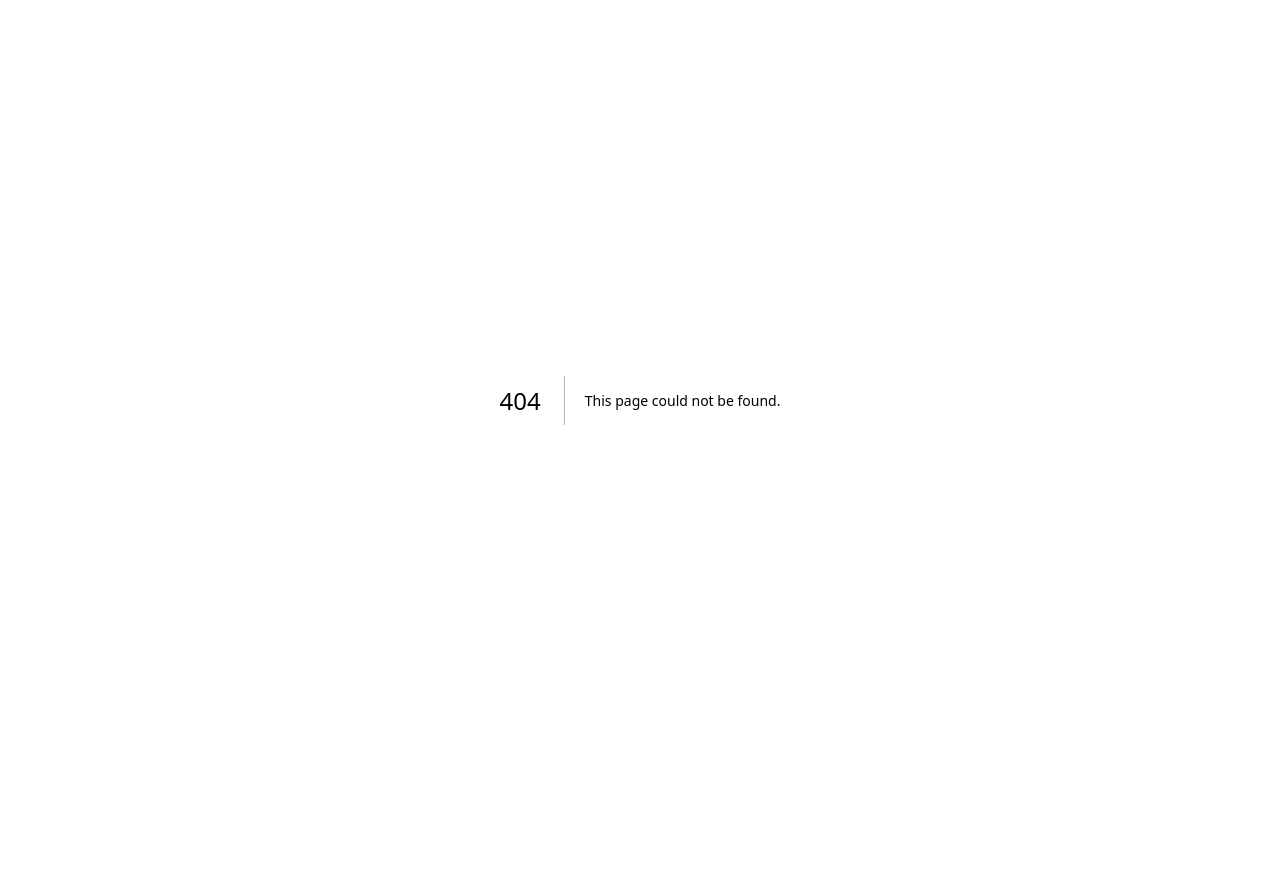
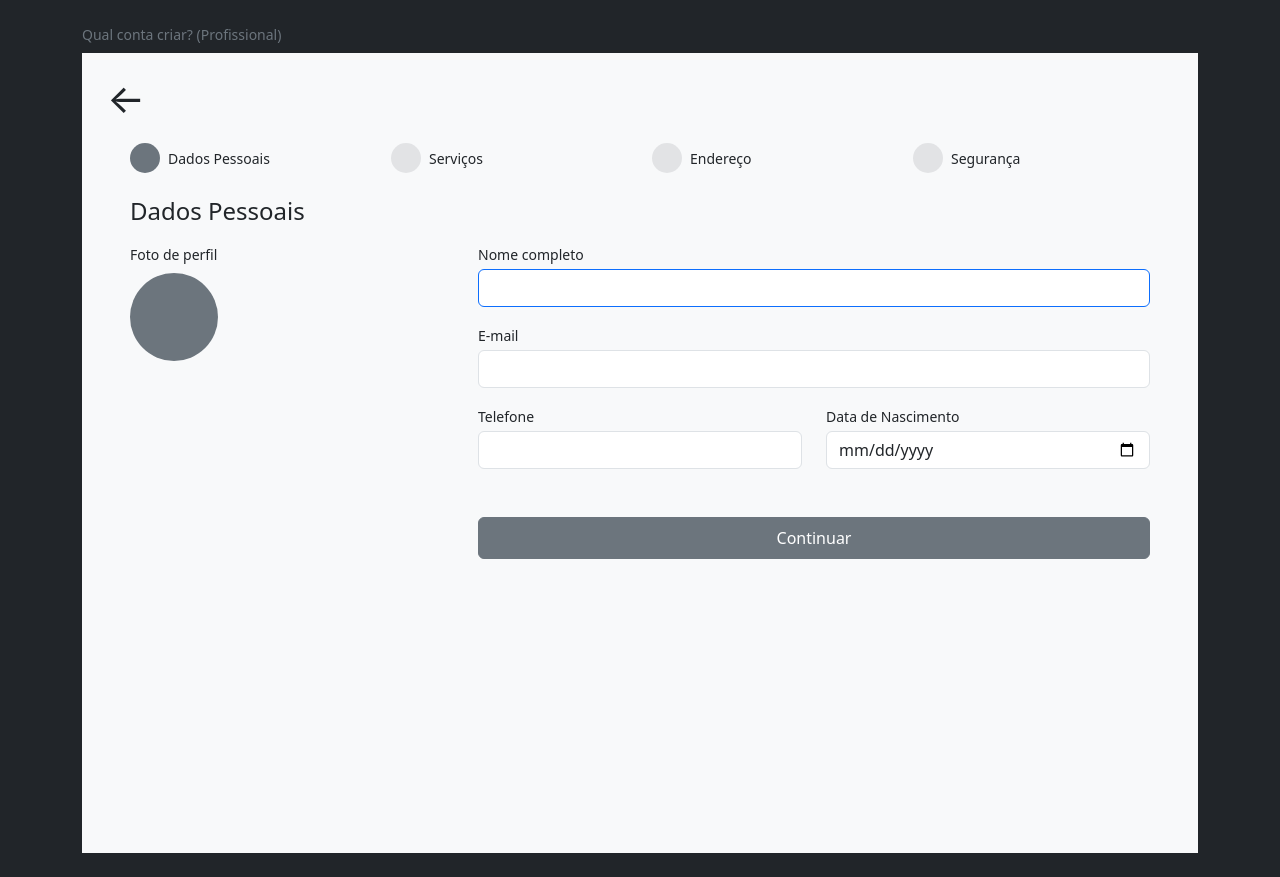
Before and after one commit to nnicck/ConectaPRO, a Next.js app in the folder frontEnd/: page /criarContaProfissional in a window 1280 px wide. Before the commit this address had no page. Before the commit the page ends 800 px from the top, so only its background shows below. Built offline with nearby package versions, Linux system fonts and the light colour scheme.

Commit message:
Criar conta profissional

```diff
--- /dev/null
+++ b/frontEnd/src/app/criarContaProfissional/page.jsx
@@ -0,0 +1,149 @@
+import React from "react";
+import "bootstrap/dist/css/bootstrap.min.css";
+
+export default function CadastroProfissional() {
+  return (
+    <div className="min-vh-100 bg-dark py-4">
+      <div className="container">
+        <div className="text-secondary small mb-2">
+          Qual conta criar? (Profissional)
+        </div>
+
+        <div className="bg-light min-vh-100">
+          {/* Cabeçalho */}
+          <div className="p-4">
+            <button
+              type="button"
+              className="btn btn-link text-dark text-decoration-none fs-1 p-0 lh-1"
+            >
+              ←
+            </button>
+          </div>
+
+          {/* Etapas */}
+          <div className="container px-5">
+            <div className="row align-items-center justify-content-between mb-4">
+              <div className="col-6 col-md-3 d-flex align-items-center gap-2 mb-3 mb-md-0">
+                <div
+                  className="rounded-circle bg-secondary flex-shrink-0"
+                  style={{ width: "30px", height: "30px" }}
+                ></div>
+                <span className="small">Dados Pessoais</span>
+              </div>
+
+              <div className="col-6 col-md-3 d-flex align-items-center gap-2 mb-3 mb-md-0">
+                <div
+                  className="rounded-circle bg-secondary-subtle flex-shrink-0"
+                  style={{ width: "30px", height: "30px" }}
+                ></div>
+                <span className="small">Serviços</span>
+              </div>
+
+              <div className="col-6 col-md-3 d-flex align-items-center gap-2">
+                <div
+                  className="rounded-circle bg-secondary-subtle flex-shrink-0"
+                  style={{ width: "30px", height: "30px" }}
+                ></div>
+                <span className="small">Endereço</span>
+              </div>
+
+              <div className="col-6 col-md-3 d-flex align-items-center gap-2">
+                <div
+                  className="rounded-circle bg-secondary-subtle flex-shrink-0"
+                  style={{ width: "30px", height: "30px" }}
+                ></div>
+                <span className="small">Segurança</span>
+              </div>
+            </div>
+
+            {/* Conteúdo */}
+            <h4 className="fw-normal mb-3">Dados Pessoais</h4>
+
+            <div className="row g-4">
+              {/* Foto */}
+              <div className="col-12 col-md-4">
+                <div className="text-center text-md-start">
+                  <label className="form-label small">
+                    Foto de perfil
+                  </label>
+
+                  <div
+                    className="bg-secondary rounded-circle mx-auto mx-md-0"
+                    style={{
+                      width: "88px",
+                      height: "88px",
+                    }}
+                  ></div>
+                </div>
+              </div>
+
+              {/* Formulário */}
+              <div className="col-12 col-md-8">
+                <form>
+                  {/* Nome */}
+                  <div className="mb-3">
+                    <label className="form-label small mb-1">
+                      Nome completo
+                    </label>
+
+                    <input
+                      type="text"
+                      className="form-control border-primary"
+                    />
+                  </div>
+
+                  {/* Email */}
+                  <div className="mb-3">
+                    <label className="form-label small mb-1">
+                      E-mail
+                    </label>
+
+                    <input
+                      type="email"
+                      className="form-control"
+                    />
+                  </div>
+
+                  {/* Telefone + Data */}
+                  <div className="row g-4">
+                    <div className="col-12 col-md-6">
+                      <label className="form-label small mb-1">
+                        Telefone
+                      </label>
+
+                      <input
+                        type="tel"
+                        className="form-control"
+                      />
+                    </div>
+
+                    <div className="col-12 col-md-6">
+                      <label className="form-label small mb-1">
+                        Data de Nascimento
+                      </label>
+
+                      <input
+                        type="date"
+                        className="form-control"
+                      />
+                    </div>
+                  </div>
+
+                  {/* Botão */}
+                  <div className="d-grid mt-5">
+                    <button
+                      type="button"
+                      className="btn btn-secondary py-2"
+                    >
+                      Continuar
+                    </button>
+                  </div>
+                </form>
+              </div>
+            </div>
+          </div>
+        </div>
+      </div>
+    </div>
+  );
+}
--- a/frontEnd/src/components/BarraNavegacao/index.jsx
+++ b/frontEnd/src/components/BarraNavegacao/index.jsx
@@ -1,3 +1,4 @@
+import Link from "next/link";
 import styles from "./barraNavegacao.module.css";
 export default function BarraNavegacao({botaoUm, botaoDois, botaoTres}){
     return(
```
Also changed, not shown: 1 other file (tests, documents, lock files or other folders).
